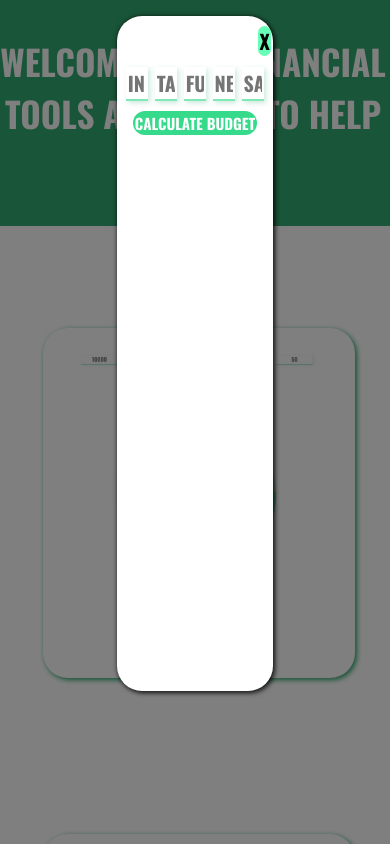
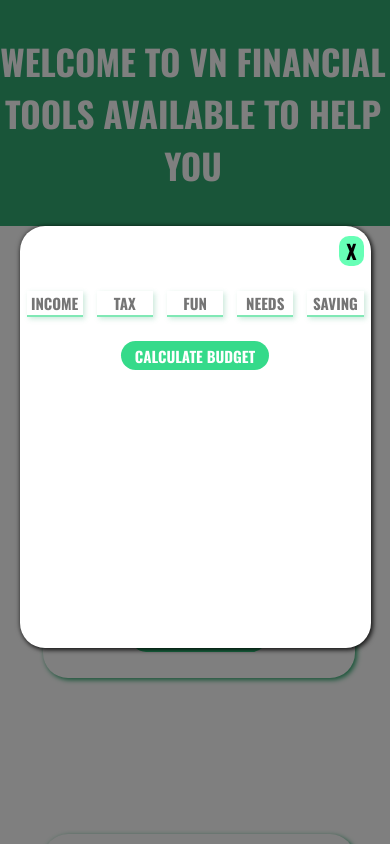
Before and after one commit to mrnguyener21/FInancial_Tool_Web_App, a React (Create React App) app: page / in a window 390 px wide. Both pictures are taken after a click on the button "Budget Calculator". Shown: the top 844 px of the page. Built offline with nearby package versions, Linux system fonts and the light colour scheme.

Commit message:
budget modal responsive

```diff
--- a/src/App.module.css
+++ b/src/App.module.css
@@ -104,7 +104,7 @@ body{
     outline: 0;
 }
 
-@media only screen and (max-width: 500px) {
+@media only screen and (max-width: 500px) { /*iphonX*/
     .header{
         text-align: center;
     }
@@ -126,9 +126,14 @@ body{
         margin: 20% 0;
     }
 
+    .modal{
+        width: 90%;
+        margin-left: 5%;
+    }
+
 }
 
-@media only screen and (min-width: 400px) and (max-width: 750px) {
+@media only screen and (min-width: 400px) and (max-width: 750px) { /*plus size phone*/
     .header{
         text-align: center;
     }
@@ -148,8 +153,13 @@ body{
         width: 80%;
         height: 350px;
     }
+
+    .modal{
+        width: 90%;
+        margin-left: 5%;
+    }
 }
-@media only screen and (min-width: 750px) and (max-width: 799px) {
+@media only screen and (min-width: 750px) and (max-width: 799px) {/*ipad*/
     .header{
         text-align: center;
     }
@@ -158,13 +168,21 @@ body{
         height: 300px;
         margin: 10% 2% 30% 0%;
     }
+    .modal{
+        width: 85%;
+        margin-left: 8%;
+    }
 }
 
 
-@media only screen and (min-width: 800px) and (max-width: 1100px) {
+@media only screen and (min-width: 800px) and (max-width: 1100px) {/*ipad pro*/
     .modalAndButton{
         width: 30%;
         margin: 10% 2% 40% 0%;
 
     }
+    .modal{
+        width: 80%;
+        margin-left: 10%;
+    }
 }
--- a/src/Components/BudgetCalculator/BudgetCalculator.module.css
+++ b/src/Components/BudgetCalculator/BudgetCalculator.module.css
@@ -56,3 +56,51 @@
     cursor: pointer;
     transition: all 0.2s ease-in-out 0s;
 }
+
+
+@media only screen and (max-width: 500px) {/*iphoneX*/
+    .container{
+        margin-top: 60% ;
+        height: 50vh;
+    }
+
+    .input{
+        font-size: 15px;
+        width: 18%;
+    }
+    .button{
+        padding: 0 2%;
+        margin-right: 1%;
+    }
+}
+
+@media only screen and (min-width: 400px) and (max-width: 750px) {/*plus size phone*/
+    .container{
+        margin-top: 30% ;
+        height: 60vh;
+    }
+
+    .input{
+        font-size: 17px;
+        width: 18%;
+    }
+    .button{
+        padding: 0 2%;
+    }
+}
+@media only screen and (min-width: 750px) and (max-width: 799px) {/*ipad*/
+    .container{
+        margin-top: 30% ;
+        height: 60vh;
+    }
+
+}
+
+
+@media only screen and (min-width: 800px) and (max-width: 1100px) { /*ipad pro*/
+    .container{
+        margin-top: 30% ;
+        height: 60vh;
+    }
+
+}
--- a/src/Components/BudgetCalculator/BudgetChart/BudgetChart.module.css
+++ b/src/Components/BudgetCalculator/BudgetChart/BudgetChart.module.css
@@ -22,3 +22,25 @@ margin-top: 5%;
     cursor: pointer;
     transition: all 0.2s ease-in-out 0s;
 }
+
+@media only screen and (max-width: 500px) {/*iphoneX*/
+    .button{
+        padding: 1% 4%;
+    }
+
+    .chart{
+        height: 180;
+    }
+}
+
+@media only screen and (min-width: 400px) and (max-width: 750px) {/*plus size phone*/
+
+}
+@media only screen and (min-width: 750px) and (max-width: 799px) {/*ipad*/
+
+}
+
+
+@media only screen and (min-width: 800px) and (max-width: 1100px) { /*ipad pro*/
+
+}
```
